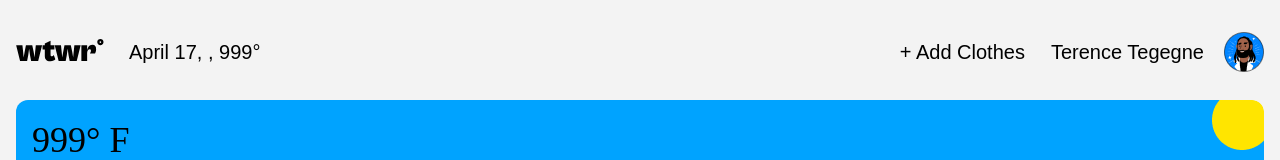
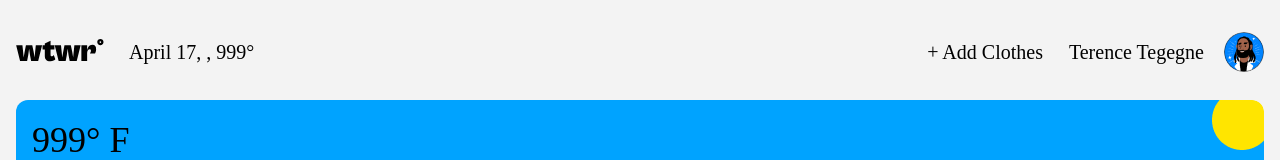
Before and after one commit to c0demat1cs/se_project_react, a React (Vite) app: page / in a window 1280 px wide. Shown: the top 160 px of the page. Built offline with nearby package versions, Linux system fonts and the light colour scheme; no server answers.

Commit message:
Fix font family names in CSS files

```diff
--- a/src/components/App/App.jsx
+++ b/src/components/App/App.jsx
@@ -52,7 +52,7 @@ function App() {
         <Footer />
       </div>
       <ModalWithForm
-        title="New Garment"
+        title="New garment"
         buttonText="Add Garment"
         activeModal={activeModal}
         onClose={closeActiveModal}
--- a/src/components/Header/Header.css
+++ b/src/components/Header/Header.css
@@ -12,7 +12,7 @@
   margin: 0;
   font-size: 20px;
   line-height: 24px;
-  font-family: "Cabinet Grotesk", sans-serif;
+  font-family: "CabinetGrotesk-Bold";
 }
 
 .header__add-clothes-button {
@@ -23,7 +23,7 @@
   cursor: pointer;
   border: none;
   background-color: inherit;
-  font-family: "Cabinet Grotesk", sans-serif;
+  font-family: "CabinetGrotesk-Bold";
 }
 
 .header__user_container {
@@ -36,5 +36,11 @@
   margin: 0;
   font-size: 20px;
   line-height: 24px;
-  font-family: "Cabinet Grotesk", sans-serif;
+  font-family: "CabinetGrotesk-Bold";
 }
+
+.header__avatar {
+  width: 40px;
+  height: 40px;
+  border-radius: 50%;
+}
--- a/src/components/ItemCard/ItemCard.css
+++ b/src/components/ItemCard/ItemCard.css
@@ -12,7 +12,7 @@
   background: #fff;
   padding: 2px 12px;
   border-radius: 4px;
-  font-family: "Cabinet Grotesk", sans-serif;
+  font-family: "CabinetGrotesk-Bold";
   font-size: 16px;
   line-height: 20px;
   opacity: 60%;
--- a/src/components/ModalWithForm/ModalWithForm.css
+++ b/src/components/ModalWithForm/ModalWithForm.css
@@ -20,7 +20,7 @@
   font-weight: 700;
   font-size: 16px;
   line-height: 20px;
-  font-family: "Cabinet Grotesk", sans-serif;
+  font-family: "CabinetGrotesk-Bold";
 }
 
 .modal__close {
@@ -60,6 +60,7 @@
   font-size: 16px;
   line-height: 20px;
   font-weight: 700;
+  font-family: "CabinetGrotesk-Bold";
 }
 
 .modal__legend {
@@ -67,6 +68,7 @@
   font-size: 16px;
   line-height: 20px;
   font-weight: 700;
+  font-family: "CabinetGrotesk-Bold";
 }
 
 .modal__label_type_radio {
--- a/src/vendor/fonts.css
+++ b/src/vendor/fonts.css
@@ -1,7 +1,9 @@
 @font-face {
-  font-family: "Cabinet Grotesk";
+  font-family: "CabinetGrotesk-Bold";
   font-style: normal;
   font-weight: 700;
-  src: url("../../src/vendor/CabinetGrotesk-Bold.woff2") format("woff2"),
-    url("../../src/vendor/CabinetGrotesk-Bold.woff") format("woff");
+  font-display: swap;
+  src: url("./fonts/CabinetGrotesk-Bold.woff2") format("woff2"),
+    url("./fonts/CabinetGrotesk-Bold.woff") format("woff"),
+    url("./fonts/CabinetGrotesk-Bold.ttf") format("truetype");
 }
```
